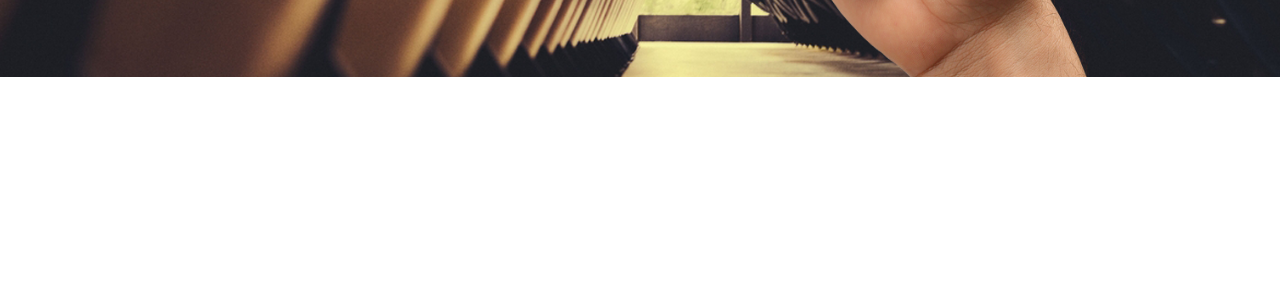
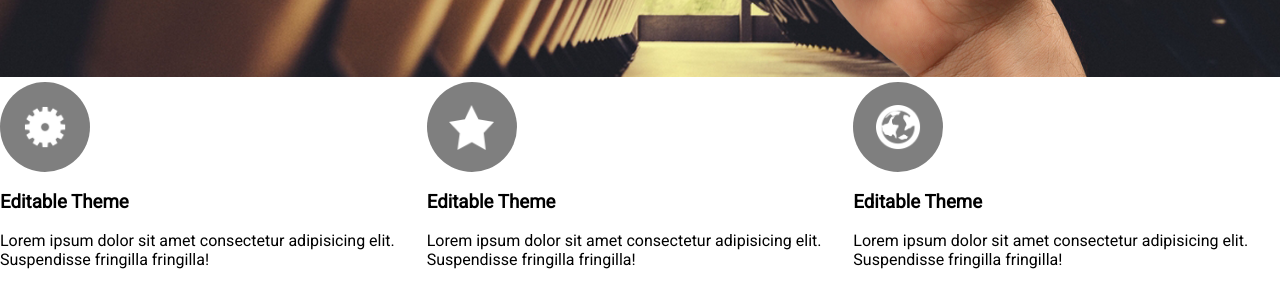
Before and after one commit to eliseak/eh-notify, a plain HTML site: page index.html in a window 1280 px wide. Shown: the part 437-744 px from the top of the page. Drawn offline with Linux system fonts and the light colour scheme.

Commit message:
Adicionar estrutura basica da secao Detalhes

```diff
--- a/index.html
+++ b/index.html
@@ -9,20 +9,45 @@
     <title>Document</title>
 </head>
 <body>
+    <!-- BANNER -->
     <section class="banner">
 
         <div>
             <h1>Notify <span>.</span></h1>
             <p>A great new free psd theme to showcase your new application.</p>
             <div class="alinhar-horizontal">
-                <div class="icon"><img src="img/icone-ios.png" alt=""></div>
-                <div class="icon"><img src="img/icone-android.png" alt=""></div>
-                <div class="icon"><img src="img/icone-windows.png" alt=""></div>
+                <div class="icon"><img src="img/icone-ios.png" alt="Ícone iOS"></div>
+                <div class="icon"><img src="img/icone-android.png" alt="Ícone Android"></div>
+                <div class="icon"><img src="img/icone-windows.png" alt="Ícone Windows Phone"></div>
             </div>
         </div>
+
         <div>
-            <img src="img/hand.png" alt="">
+            <img src="img/hand.png" alt="Mão segurando smartphone">
         </div>
+
+    </section>
+
+    <!-- DETALHES -->
+    <section class="details">
+        <div class="alinhar-horizontal">
+            <div>
+                <div class="iconBig"><img src="img/icone1.png" alt="Engrenagem"></div>
+                <h3>Editable Theme</h3>
+                <p>Lorem ipsum dolor sit amet consectetur adipisicing elit. Suspendisse fringilla fringilla!</p>
+            </div>
+            <div>
+                <div class="iconBig"><img src="img/icone2.png" alt="Estrela"></div>
+                <h3>Editable Theme</h3>
+                <p>Lorem ipsum dolor sit amet consectetur adipisicing elit. Suspendisse fringilla fringilla!</p>
+            </div>
+            <div>
+                <div class="iconBig"><img src="img/icone3.png" alt="Planeta Terra"></div>
+                <h3>Editable Theme</h3>
+                <p>Lorem ipsum dolor sit amet consectetur adipisicing elit. Suspendisse fringilla fringilla!</p>
+            </div>
+        </div>
+
 
     </section>
 </body>
--- a/style.css
+++ b/style.css
@@ -47,11 +47,15 @@ h1 span{
     color: #2dcc70;
 }
 
+/* Tamanho dos ícones de SO*/
+.banner > div:nth-child(1) > .alinhar-horizontal > .icon{
+    width: 45px;
+    height: 45px;
+}
+
 .icon{
     margin-top: 5px;
     margin-right: 13px;
-    width: 45px;
-    height: 45px;
     border-radius: 30px;
     background-color: rgba(0, 0, 0, 0.500);
     display: flex;
@@ -65,6 +69,23 @@ h1 span{
 .icon > img{
     max-width: 50%;
 }
+
+.iconBig{
+    margin-top: 5px;
+    margin-right: 13px;
+    width: 90px;
+    height: 90px;
+    border-radius: 50px;
+    background-color: rgba(0, 0, 0, 0.500);
+    display: flex;
+    align-items: center;
+    justify-content: center;
+}
+.iconBig > img{
+    max-width: 50%;
+}
+
+
 
 .alinhar-horizontal{
     display: flex;
```
